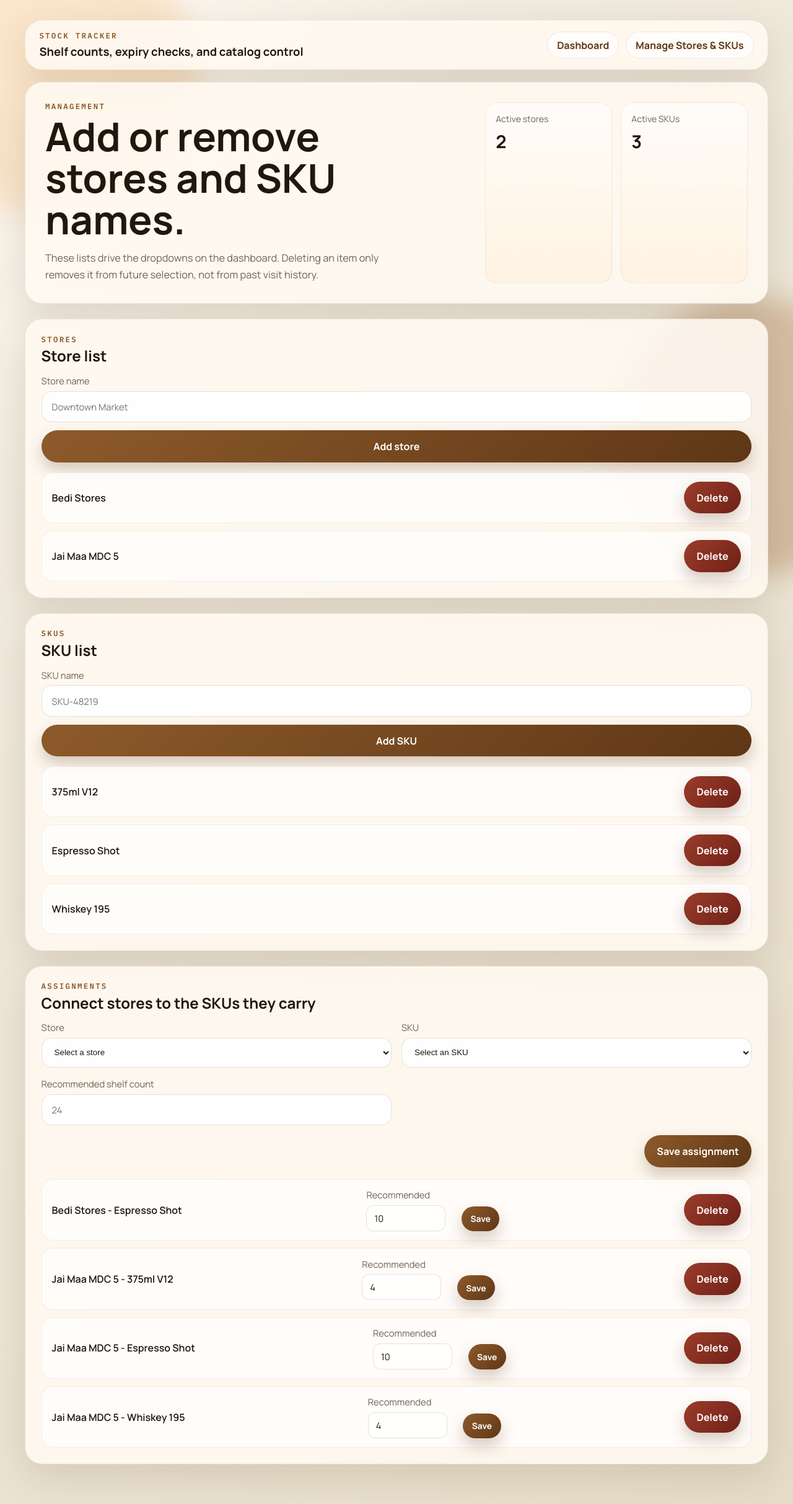
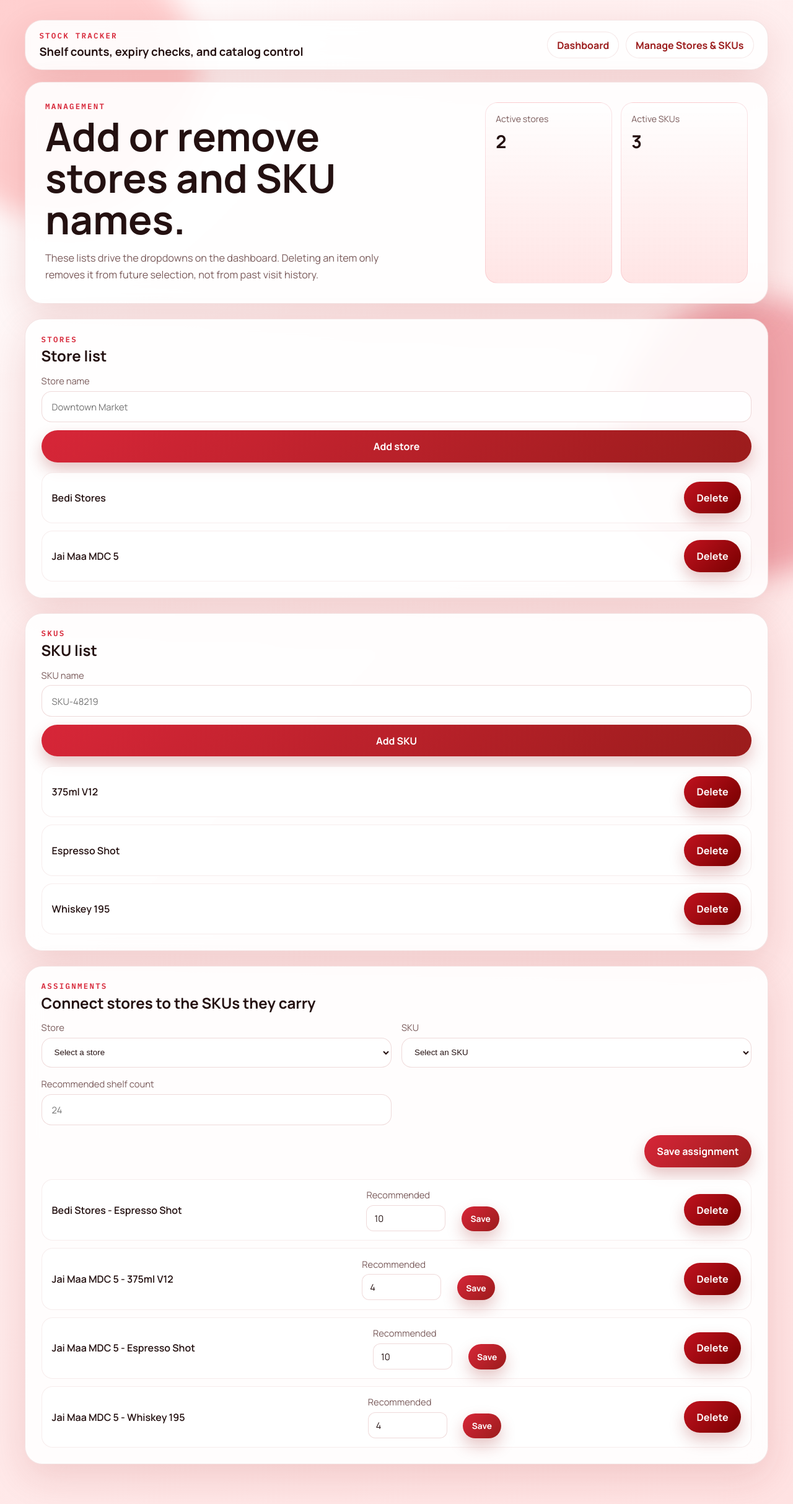
Before and after one commit to trujoes/StoreSkuTracker, a Flask app: page /manage in a window 1280 px wide. Shown: the whole page at 62% size. Run offline with Flask 3, Linux system fonts and the light colour scheme; data comes from the database, SQL or seed files in the repository.

Commit message:
Update styles.css

```diff
--- a/static/styles.css
+++ b/static/styles.css
@@ -1,15 +1,15 @@
 :root {
   color-scheme: light;
-  --bg: #f4efe6;
-  --bg-deep: #e6dcc7;
-  --panel: rgba(255, 250, 242, 0.88);
-  --panel-border: rgba(64, 50, 28, 0.1);
-  --text: #20170d;
-  --muted: #6f6354;
-  --accent: #8d5a2b;
-  --accent-strong: #5f3716;
-  --accent-soft: #f2d9b9;
-  --shadow: 0 20px 60px rgba(80, 56, 24, 0.14);
+  --bg: #fff5f5;
+  --bg-deep: #ffe2e2;
+  --panel: rgba(255, 255, 255, 0.9);
+  --panel-border: rgba(155, 28, 28, 0.12);
+  --text: #241111;
+  --muted: #7a5b5b;
+  --accent: #d72638;
+  --accent-strong: #9b1c1c;
+  --accent-soft: #ffe0e0;
+  --shadow: 0 20px 60px rgba(155, 28, 28, 0.14);
 }
 
 * {
@@ -21,7 +21,7 @@ body {
   font-family: "Manrope", sans-serif;
   color: var(--text);
   background:
-    radial-gradient(circle at top left, #fff9f0 0, transparent 28%),
+    radial-gradient(circle at top left, #ffffff 0, transparent 30%),
     linear-gradient(135deg, var(--bg) 0%, var(--bg-deep) 100%);
   min-height: 100vh;
 }
@@ -49,13 +49,13 @@ body::before {
 .ambient-left {
   left: -8rem;
   top: -6rem;
-  background: #f5c58b;
+  background: #ff7a7a;
 }
 
 .ambient-right {
   right: -10rem;
   bottom: -8rem;
-  background: #a66f3f;
+  background: #d72638;
 }
 
 .shell {
@@ -91,7 +91,7 @@ body::before {
   text-decoration: none;
   color: var(--accent-strong);
   background: rgba(255, 255, 255, 0.7);
-  border: 1px solid rgba(95, 55, 22, 0.1);
+  border: 1px solid rgba(155, 28, 28, 0.1);
   padding: 0.62rem 0.95rem;
   border-radius: 999px;
   font-weight: 700;
@@ -153,8 +153,8 @@ h2 {
 .stat {
   padding: 1rem;
   border-radius: 20px;
-  background: linear-gradient(180deg, rgba(255, 255, 255, 0.6), rgba(255, 241, 223, 0.85));
-  border: 1px solid rgba(141, 90, 43, 0.1);
+  background: linear-gradient(180deg, rgba(255, 255, 255, 0.75), rgba(255, 224, 224, 0.85));
+  border: 1px solid rgba(215, 38, 56, 0.12);
 }
 
 .stat span {
@@ -215,7 +215,7 @@ select,
 input,
 textarea {
   width: 100%;
-  border: 1px solid rgba(95, 55, 22, 0.15);
+  border: 1px solid rgba(155, 28, 28, 0.16);
   border-radius: 16px;
   background: rgba(255, 255, 255, 0.92);
   padding: 0.9rem 1rem;
@@ -227,8 +227,8 @@ textarea {
 select:focus,
 input:focus,
 textarea:focus {
-  border-color: rgba(141, 90, 43, 0.7);
-  box-shadow: 0 0 0 4px rgba(141, 90, 43, 0.15);
+  border-color: rgba(215, 38, 56, 0.72);
+  box-shadow: 0 0 0 4px rgba(215, 38, 56, 0.15);
 }
 
 textarea {
@@ -252,7 +252,7 @@ button {
   font-weight: 700;
   color: #fff;
   background: linear-gradient(135deg, var(--accent), var(--accent-strong));
-  box-shadow: 0 12px 24px rgba(95, 55, 22, 0.25);
+  box-shadow: 0 12px 24px rgba(155, 28, 28, 0.25);
   cursor: pointer;
 }
 
@@ -279,7 +279,7 @@ button:hover {
   gap: 0.55rem;
   align-content: start;
   padding: 0.85rem;
-  border: 1px solid rgba(95, 55, 22, 0.08);
+  border: 1px solid rgba(155, 28, 28, 0.08);
   border-radius: 16px;
   background: rgba(255, 255, 255, 0.62);
 }
@@ -327,7 +327,7 @@ button:hover {
   padding: 0.9rem 1rem;
   border-radius: 18px;
   background: rgba(255, 255, 255, 0.72);
-  border: 1px solid rgba(95, 55, 22, 0.08);
+  border: 1px solid rgba(155, 28, 28, 0.08);
 }
 
 .manage-item span {
@@ -400,7 +400,7 @@ button:hover {
 }
 
 .danger {
-  background: linear-gradient(135deg, #9b3d2a, #6f2018);
+  background: linear-gradient(135deg, #c1121f, #780000);
 }
 
 .danger:hover {
@@ -458,7 +458,7 @@ th,
 td {
   text-align: left;
   padding: 0.85rem 0.7rem;
-  border-bottom: 1px solid rgba(95, 55, 22, 0.08);
+  border-bottom: 1px solid rgba(155, 28, 28, 0.08);
   vertical-align: top;
 }
 
@@ -470,7 +470,7 @@ th {
 }
 
 tbody tr:hover {
-  background: rgba(255, 244, 227, 0.65);
+  background: rgba(255, 224, 224, 0.5);
 }
 
 tbody tr.stale-row,
@@ -584,7 +584,7 @@ tbody tr.stale-row:hover {
     display: grid;
     gap: 0.7rem;
     padding: 1rem;
-    border: 1px solid rgba(95, 55, 22, 0.1);
+    border: 1px solid rgba(155, 28, 28, 0.1);
     border-radius: 16px;
     background: rgba(255, 255, 255, 0.72);
   }
```
